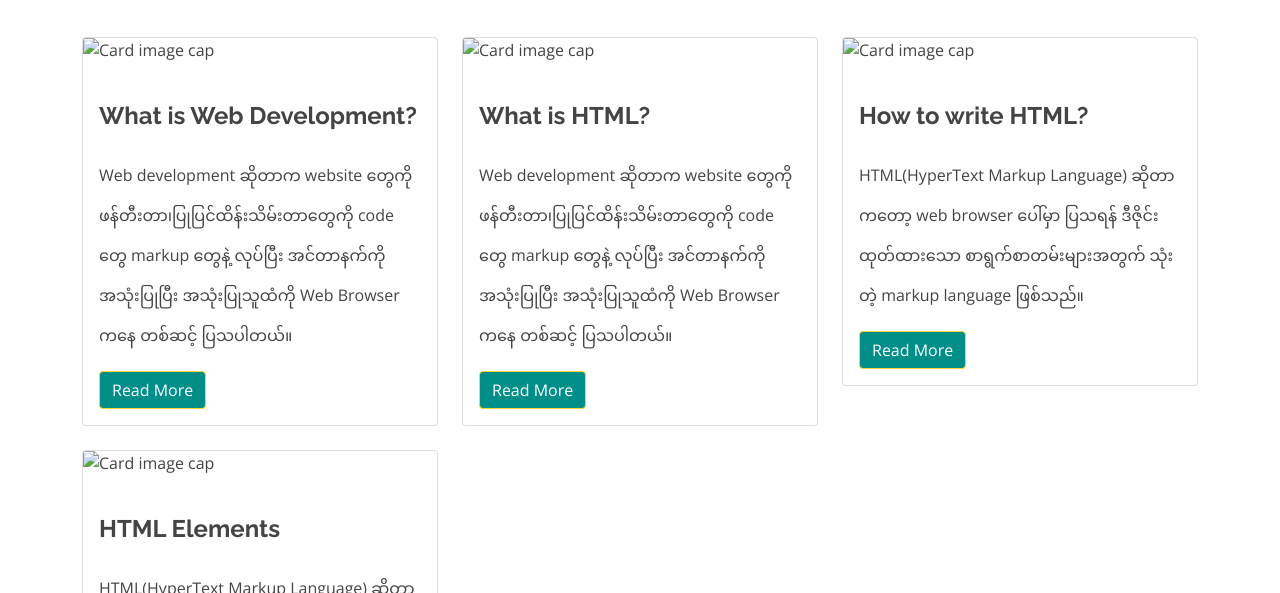
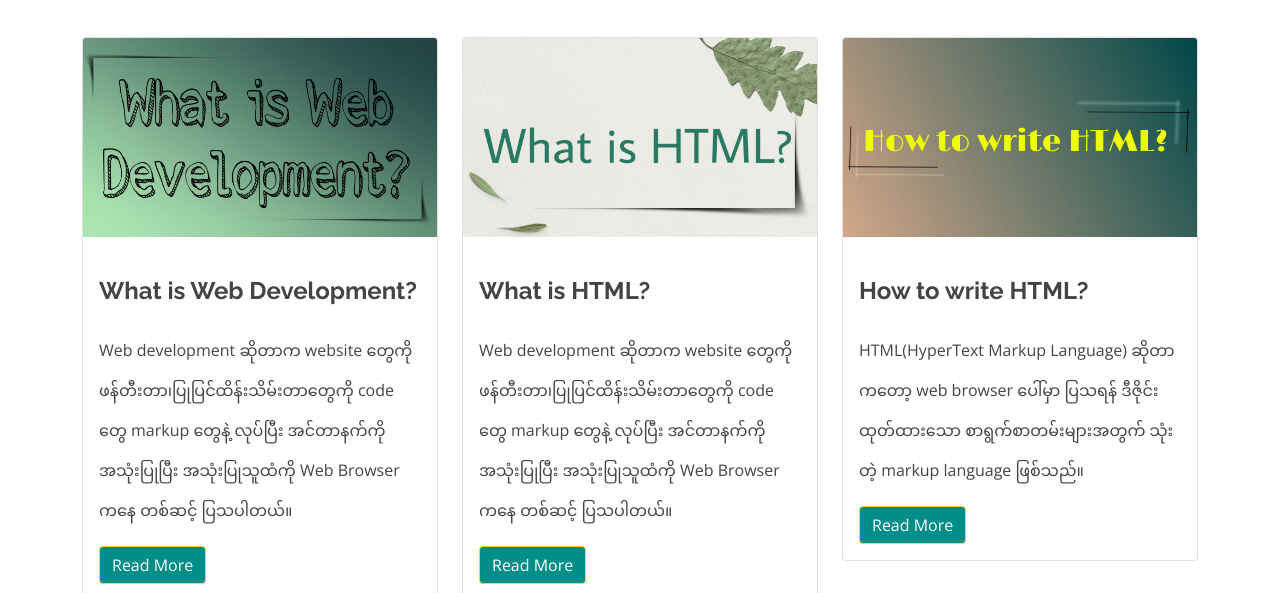
Before and after one commit to Thin-Myat-Naing/html-css-mentor, a plain HTML site: page blog.html in a window 1280 px wide. Shown: the part 207-800 px from the top of the page. Drawn offline with nearby package versions, Linux system fonts and the light colour scheme; the site is published under a folder, as on GitHub Pages, so addresses that start at the root find nothing.

Commit message:
image path change

```diff
--- a/blog.html
+++ b/blog.html
@@ -54,7 +54,7 @@
           <div class="row row-cols-1 row-cols-md-3 g-4">
             <div class="col">
               <div class="card">
-                <img class="card-img-top" src="/img/bg-1.jpeg" alt="Card image cap">
+                <img class="card-img-top" src="img/bg-1.jpeg" alt="Card image cap">
                 <div class="card-body">
                   <h4 class="card-title"><strong>What is Web Development?</strong></h4>
                   <p class="card-text">Web development ဆိုတာက website တွေကိုဖန်တီးတာ၊ပြုပြင်ထိန်းသိမ်းတာတွေကို  code တွေ markup တွေနဲ့ လုပ်ပြီး အင်တာနက်ကို အသုံးပြုပြီး အသုံးပြုသူထံကို Web Browser ကနေ တစ်ဆင့် ပြသပါတယ်။
@@ -65,7 +65,7 @@
             </div>
             <div class="col">
               <div class="card">
-                <img class="card-img-top" src="/img/HTML-2.jpeg" alt="Card image cap">
+                <img class="card-img-top" src="img/HTML-2.jpeg" alt="Card image cap">
                 <div class="card-body">
                   <h4 class="card-title"><strong>What is HTML?</strong></h4>
                   <p class="card-text">Web development ဆိုတာက website တွေကိုဖန်တီးတာ၊ပြုပြင်ထိန်းသိမ်းတာတွေကို  code တွေ markup တွေနဲ့ လုပ်ပြီး အင်တာနက်ကို အသုံးပြုပြီး အသုံးပြုသူထံကို Web Browser ကနေ တစ်ဆင့် ပြသပါတယ်။
@@ -77,7 +77,7 @@
 
             <div class="col">
               <div class="card">
-                <img class="card-img-top" src="/img/HTML-1.jpeg" alt="Card image cap">
+                <img class="card-img-top" src="img/HTML-1.jpeg" alt="Card image cap">
                 <div class="card-body">
                   <h4 class="card-title"><strong>How to write HTML?</strong></h4>
                   <p class="card-text">HTML(HyperText Markup Language) ဆိုတာကတော့ web browser ပေါ်မှာ ပြသရန် ဒီဇိုင်းထုတ်ထားသော စာရွက်စာတမ်းများအတွက် သုံးတဲ့ markup language ဖြစ်သည်။
@@ -89,7 +89,7 @@
 
             <div class="col">
               <div class="card">
-                <img class="card-img-top" src="/img/HTML-3.jpeg" alt="Card image cap">
+                <img class="card-img-top" src="img/HTML-3.jpeg" alt="Card image cap">
                 <div class="card-body">
                   <h4 class="card-title"><strong>HTML Elements</strong></h4>
                   <p class="card-text">HTML(HyperText Markup Language) ဆိုတာကတော့ web browser ပေါ်မှာ ပြသရန် ဒီဇိုင်းထုတ်ထားသော စာရွက်စာတမ်းများအတွက် သုံးတဲ့ markup language ဖြစ်သည်။
```
